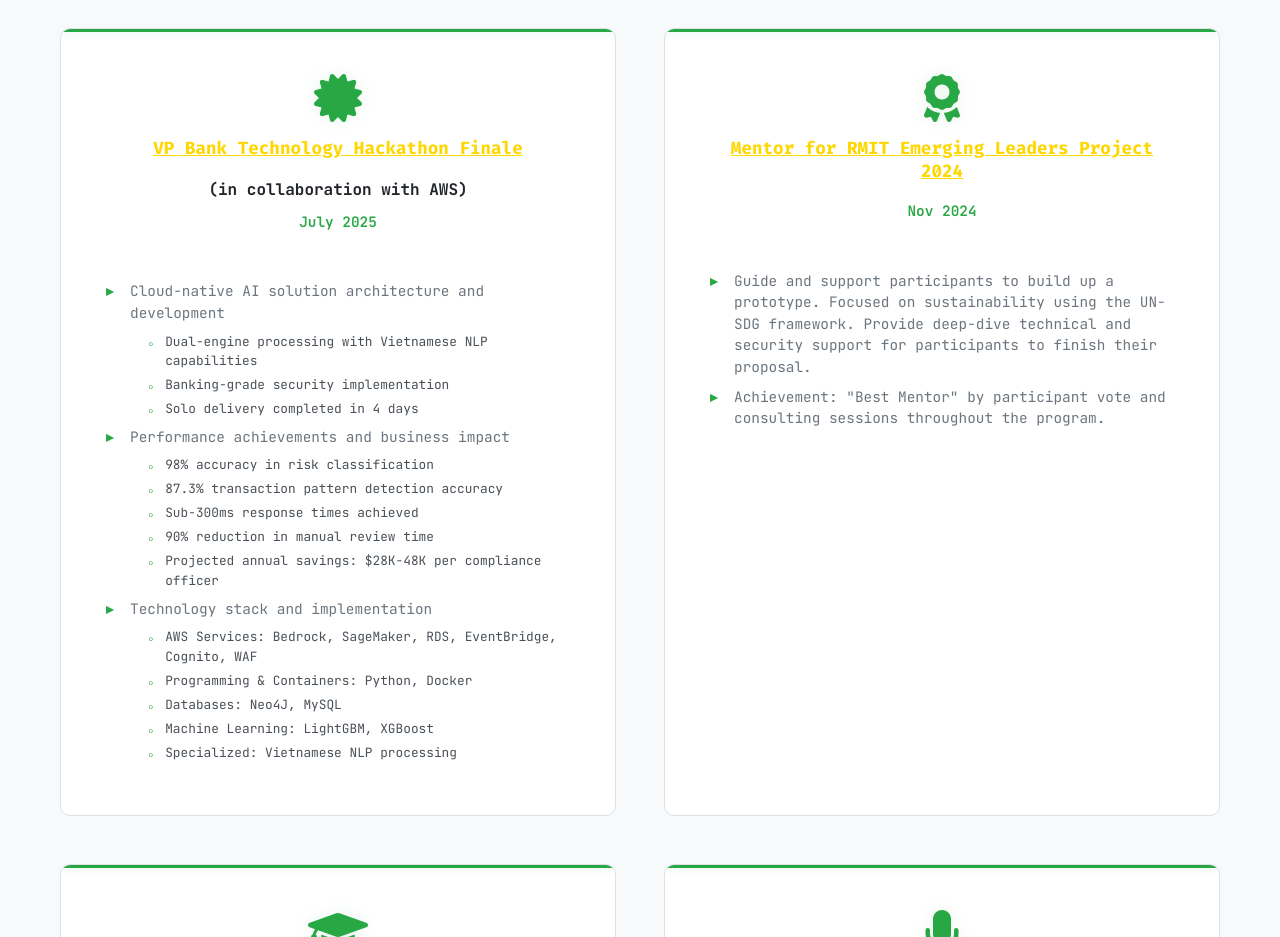
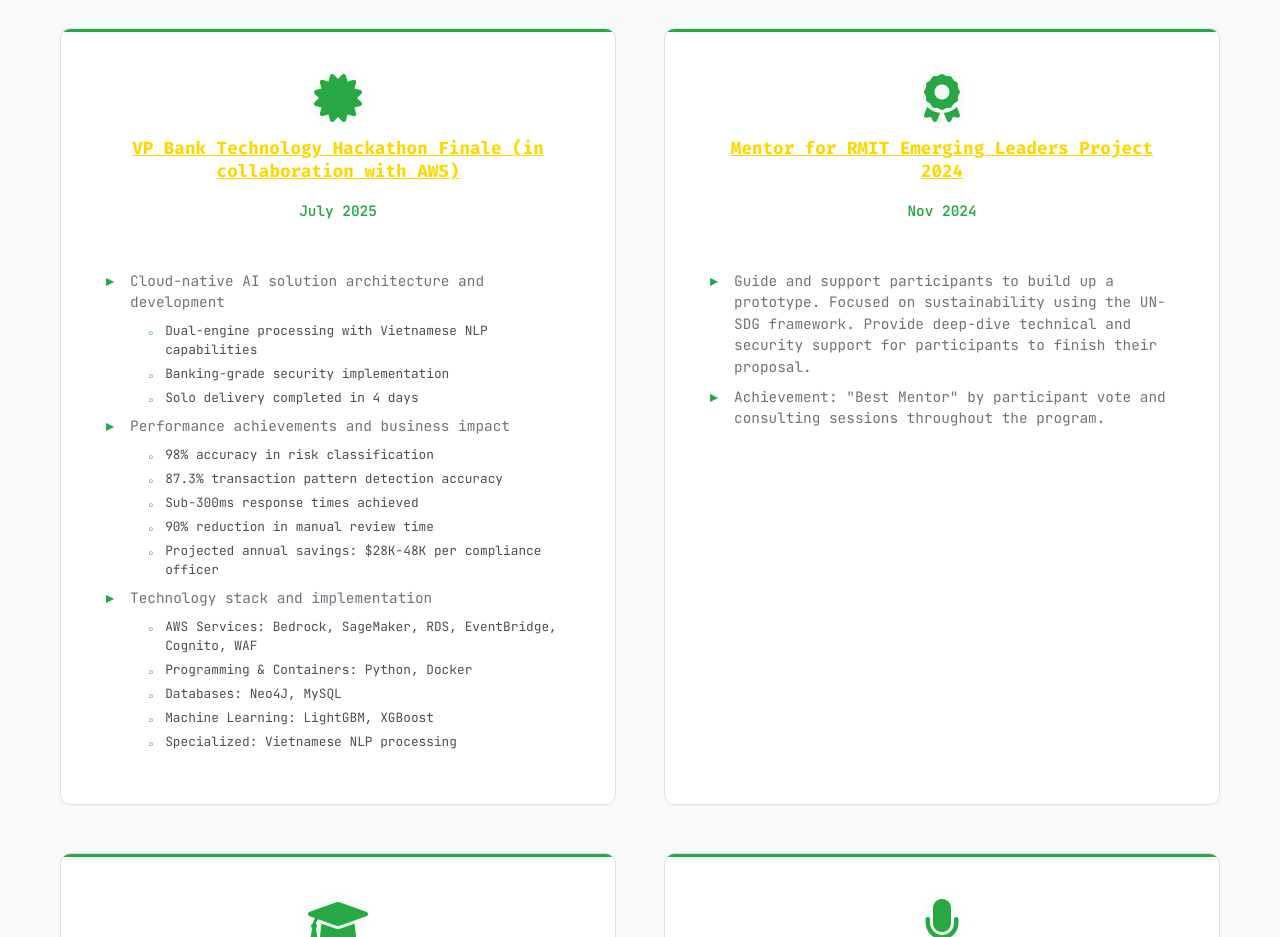
Before and after one commit to the-greatest-veigar-ever/Digital-Portfolio, a plain HTML site: page index.html in a window 1280 px wide. Shown: the part 3200-4137 px from the top of the page. Drawn offline with Linux system fonts and the light colour scheme.

Commit message:
Update certificate section

```diff
--- a/index.html
+++ b/index.html
@@ -128,8 +128,7 @@
                 <div class="cert-card">
                     <div class="cert-card-header">
                         <i class="fas fa-certificate"></i>
-                        <h3><a href="https://drive.google.com/file/d/1EErBJwpkP92j_Vr6-GFoDcfLgsIYnXJg/view?usp=sharing" target="_blank">VP Bank Technology Hackathon Finale</a></h3>
-                        <h4>(in collaboration with AWS)</h4>
+                        <h3><a href="https://drive.google.com/file/d/1EErBJwpkP92j_Vr6-GFoDcfLgsIYnXJg/view?usp=sharing" target="_blank">VP Bank Technology Hackathon Finale (in collaboration with AWS)</a></h3>
                         <p style="color: var(--accent-color); font-weight: 600; margin-top: 0.5rem;">July 2025</p>
                     </div>
                     <ul>
```
